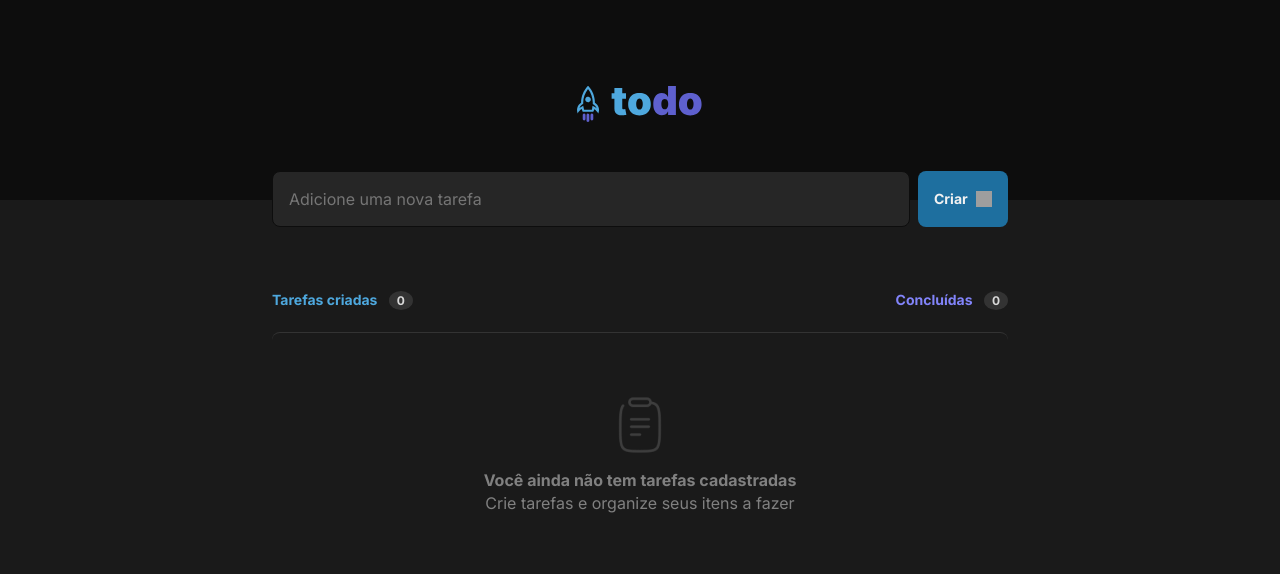
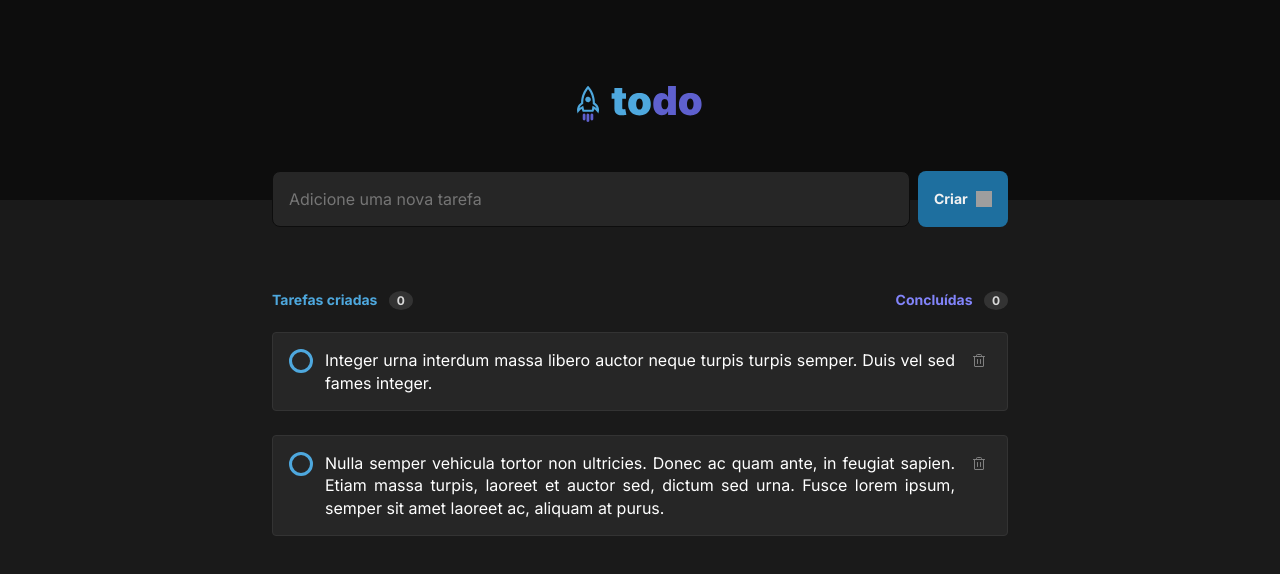
Before and after one commit to shadyueh/rs22-desafio-01, a React (Vite) app: page / in a window 1280 px wide. Shown: the top 574 px of the page. Built offline with nearby package versions, Linux system fonts and the light colour scheme; grey boxes are pictures that could not be loaded.

Commit message:
refactor: simplify params props
replace key prop by id

```diff
--- a/src/App.tsx
+++ b/src/App.tsx
@@ -2,39 +2,38 @@ import { useState } from "react";
 
 import { Header } from "./components/Header";
 import { NewTaskForm } from "./components/NewTaskForm";
-import { TaskList, TaskListProps } from "./components/TaskList";
+import { TaskProps } from "./components/Task";
+import { TaskList } from "./components/TaskList";
 
 import styles from "./App.module.css";
 import "./global.css";
 
-const data: TaskListProps = {
-  items: [
+const emptyTaskList: TaskProps[] = [];
+
+const data: TaskProps[] =  [
     {
-      key: "1",
+      id: "1",
       content:
         "Integer urna interdum massa libero auctor neque turpis turpis semper. Duis vel sed fames integer.",
     },
     {
-      key: "2",
+      id: "2",
       content:
         "Nulla semper vehicula tortor non ultricies. Donec ac quam ante, in feugiat sapien. Etiam massa turpis, laoreet et auctor sed, dictum sed urna. Fusce lorem ipsum, semper sit amet laoreet ac, aliquam at purus. ",
     },
-  ],
-};
-
-const emptyData: TaskListProps = {
-  items: []
-}
+  ];
 
 function App() {
   const [countCreatedTasks, setCountCreatedTasks] = useState(0);
   const [countFinishedTasks, setCountFinishedTasks] = useState(0);
+  const [tasks, setTasks] = useState(emptyTaskList);
+  const [newTaskText, setNewTaskText] = useState("");
 
   return (
     <div>
       <Header />
       <NewTaskForm />
-      <TaskList items={emptyData.items} />
+      <TaskList items={data}/>
     </div>
   );
 }
--- a/src/components/Checkbox.tsx
+++ b/src/components/Checkbox.tsx
@@ -3,11 +3,11 @@ import { InputHTMLAttributes, useState } from "react";
 import styles from "./Checkbox.module.css";
 
 interface CheckboxProps extends InputHTMLAttributes<HTMLInputElement> {
-  key: string;
+  id: string;
   label: string;
 }
 
-export function Checkbox({ key, checked, label }: CheckboxProps) {
+export function Checkbox({ id, label }: CheckboxProps) {
   const [isChecked, setIsChecked] = useState(false);
 
   function handleCheck() {
@@ -18,10 +18,10 @@ export function Checkbox({ key, checked, label }: CheckboxProps) {
 
   return (
     <div className={styles.round}>
-      <input type="checkbox" id={`checkbox-${key}`} checked={isChecked} />
+      <input type="checkbox" id={`checkbox-${id}`} checked={isChecked} readOnly/>
       <span onClick={handleCheck}></span>
       <label
-        htmlFor={`checkbox-${key}`}
+        htmlFor={`checkbox-${id}`}
         className={isChecked ? styles.striked : undefined}
       >
         {label}
--- a/src/components/TaskItem.tsx
+++ b/src/components/Task.tsx
@@ -1,17 +1,17 @@
 import { Trash } from "phosphor-react";
 import { Checkbox } from "./Checkbox";
 
-import styles from "./TaskItem.module.css";
+import styles from "./Task.module.css";
 
-export interface TaskItemProps {
-  key: string;
+export interface TaskProps {
+  id: string;
   content: string;
 }
 
-export function TaskItem({ key, content }: TaskItemProps) {
+export function Task({ id, content }: TaskProps) {
   return (
     <div className={styles.task}>
-      <Checkbox key={key} label={content}/>
+      <Checkbox id={id} label={content} />
       <button title="Remover tarefa">
         <Trash size={16} />
       </button>
--- a/src/components/TaskList.tsx
+++ b/src/components/TaskList.tsx
@@ -1,29 +1,24 @@
 import { TaskInfo } from "./TaskInfo";
-import { TaskItem, TaskItemProps } from "./TaskItem";
+import { Task, TaskProps } from "./Task";
 import { NoTask } from "./NoTask";
 
 import styles from "./TaskList.module.css";
 
-export interface TaskListProps {
-  items?: TaskItemProps[];
+interface TaskListProps {
+  items: TaskProps[];
 }
 
 export function TaskList({ items }: TaskListProps) {
-  if (Array.isArray(items) && items?.length > 0) {
-    return (
-      <div className={styles.tasks}>
-        <TaskInfo />
-        {items.map((task) => {
-          return <TaskItem key={task.key} content={task.content} />;
-        })}
-      </div>
-    );
-  } else {
-    return (
-      <div className={styles.tasks}>
-        <TaskInfo />
+  return (
+    <div className={styles.tasks}>
+      <TaskInfo />
+      {Array.isArray(items) && items?.length > 0 ? (
+        items.map((task) => {
+          return <Task key={task.id} id={task.id} content={task.content} />;
+        })
+      ) : (
         <NoTask />
-      </div>
-    );
-  }
+      )}
+    </div>
+  );
 }
```
Also changed, not shown: src/components/Task.module.css (renamed from src/components/TaskItem.module.css).
